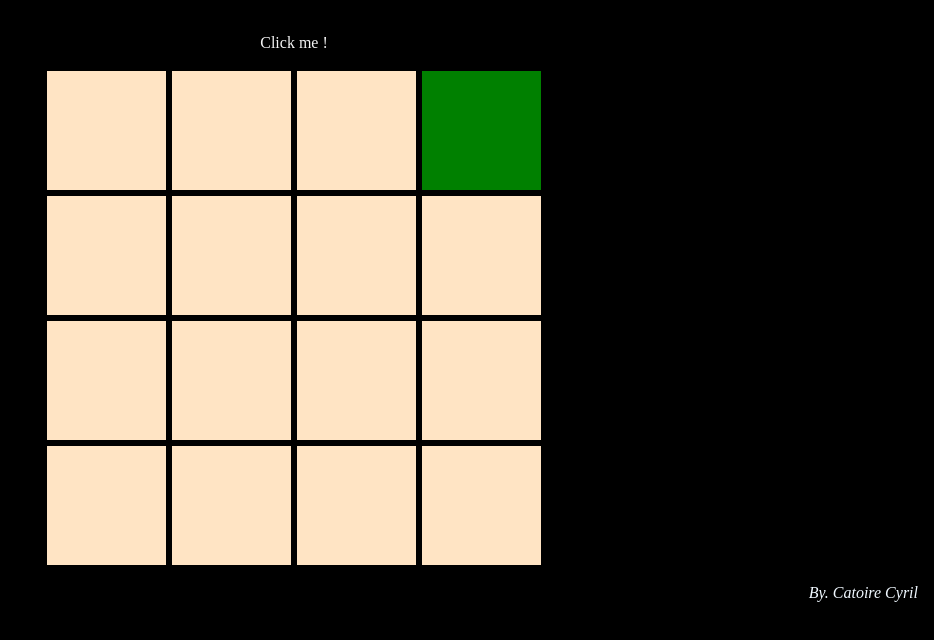
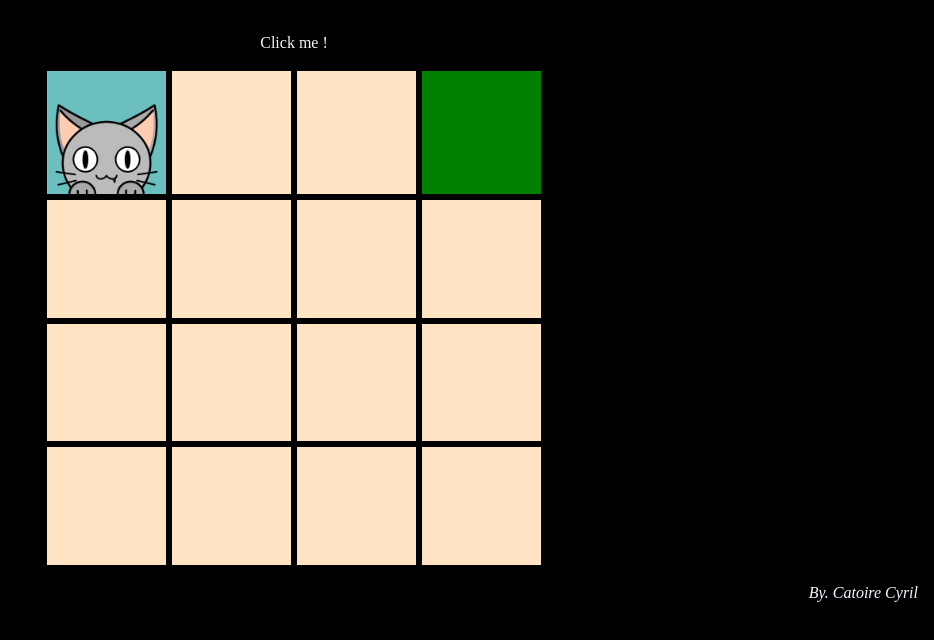
Before and after one commit to panbouh/click_the_cat, a plain HTML site: page index.html in a window 1280 px wide. Shown: the part 122-762 px from the top of the page, without its empty margins (346-1280 px from the left). Drawn offline with Linux system fonts and the light colour scheme.

Commit message:
ajout img

```diff
--- a/index.html
+++ b/index.html
@@ -11,7 +11,7 @@
         <h1>Click on the green one !</h1>
         <p id="message">Click me !</p>
         <div id="main">
-            <div style="background-color: bisque;" class="item" id="i1"></div>
+            <div style="background-color: bisque;" class="item" id="i1"><img src="img/cat.png" alt="potichat"></div>
             <div style="background-color: bisque;" class="item" id="i2"></div>
             <div style="background-color: bisque;" class="item" id="i3"></div>
             <div style="background-color: green;" class="item" id="i4"></div>
--- a/style.css
+++ b/style.css
@@ -26,6 +26,11 @@ h1, p {
     grid-template: repeat(4, 1fr) / repeat(4, 1fr);
 }
 
+img {
+    width: 100%;
+    height: 100%;
+}
+
 .item {
     width: 1fr;
     height: 1fr;
```
Also changed, not shown: img/cat-hover-noback.png (added), img/cat-hover.png (added), img/cat-noback.png (added), img/cat-speak-hover-noback.png (added), img/cat-speak-hover.png (added), img/cat-speak-noback.png (added), img/cat-speak.png (added), img/cat.png (added), 1 other file.
